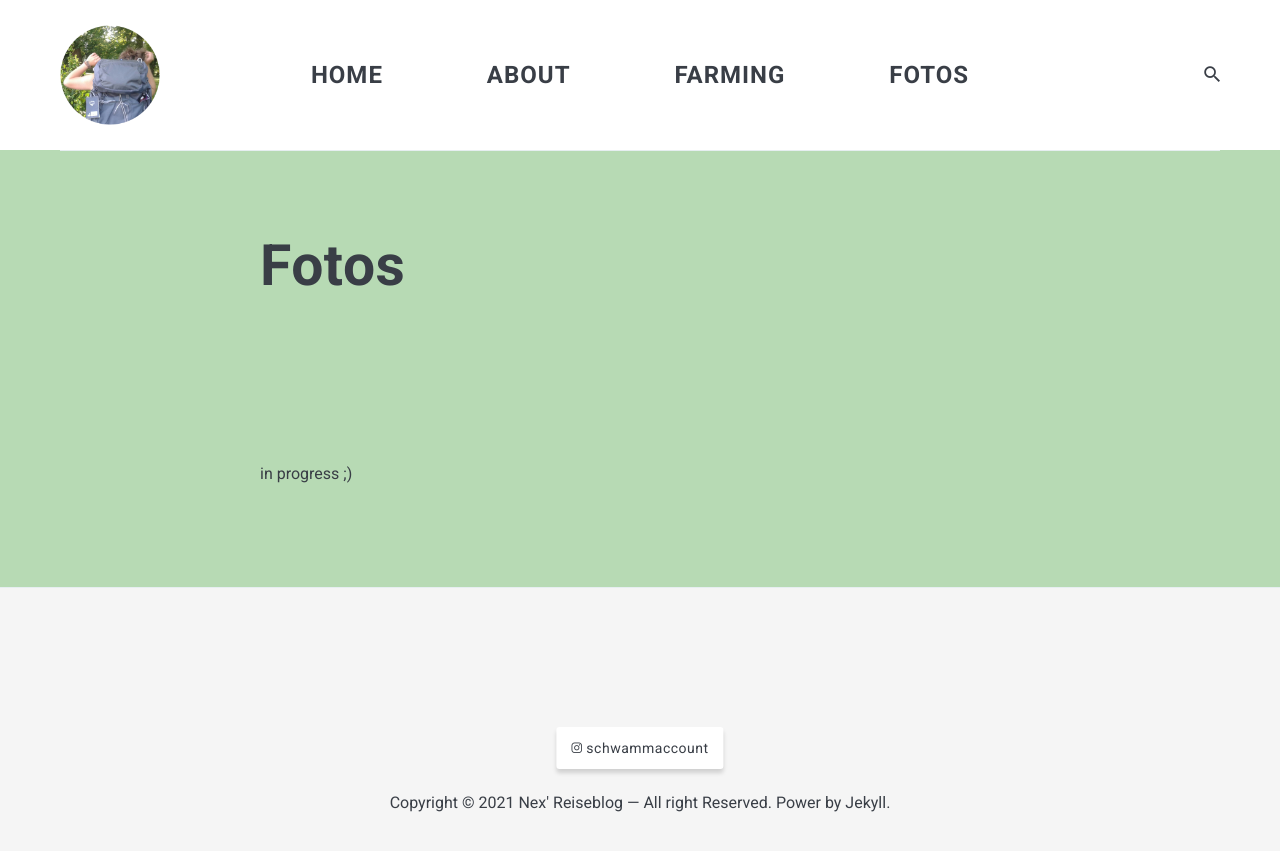
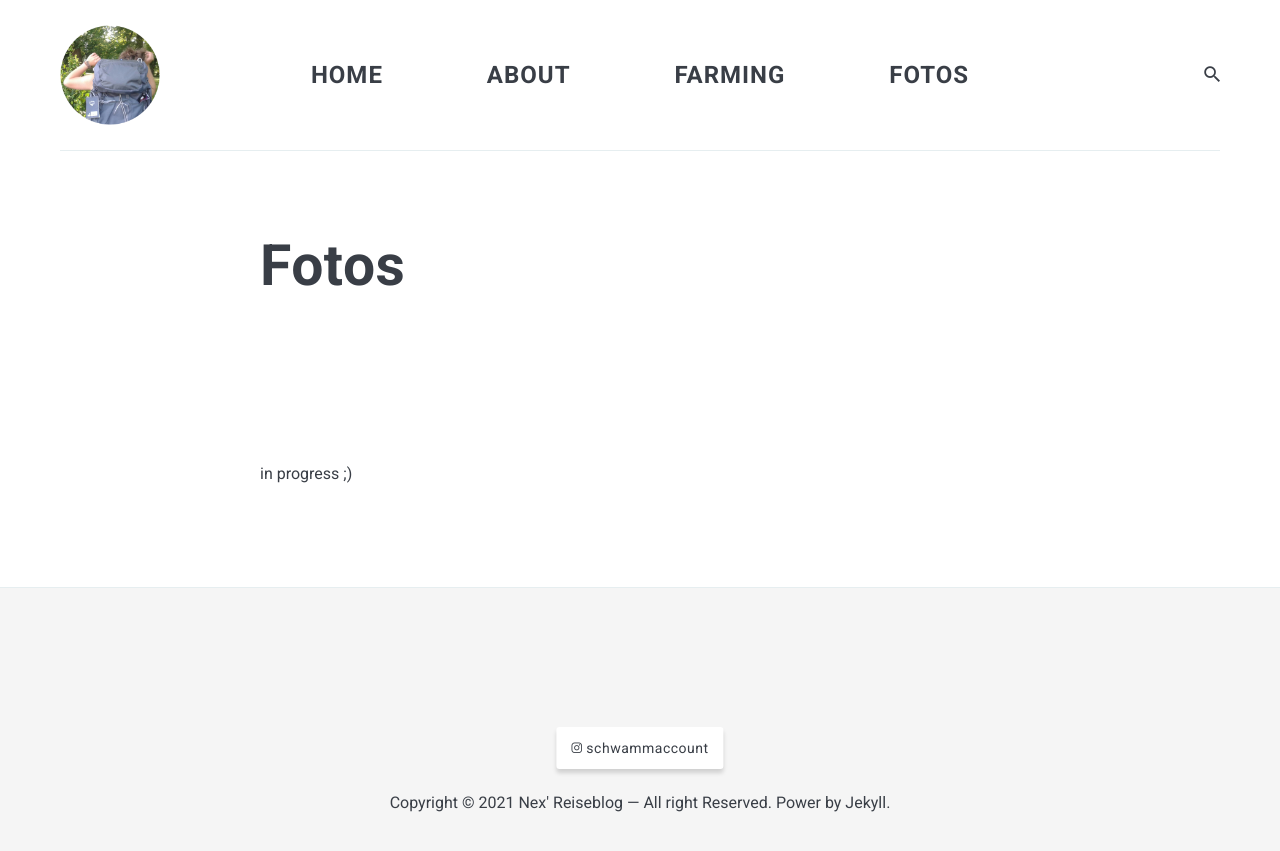
Before and after one commit to anneke-streit/anneke-streit.github.io, a Jekyll site: the page built from pages/fotos.md, in a window 1280 px wide. Shown: the top 851 px of the page. Built offline with Jekyll 4.4.1, drawn with Linux system fonts in a browser that asks for light colours; nearby versions of some CDN libraries.

Commit message:
Lol, hab's auch erst falsch gemacht XD

```diff
--- a/_sass/4-layouts/_post.scss
+++ b/_sass/4-layouts/_post.scss
@@ -1,6 +1,3 @@
-.content {
-    background: $lightgreen
-}
 
 .post-title-box {
   padding: 80px 0;
```
